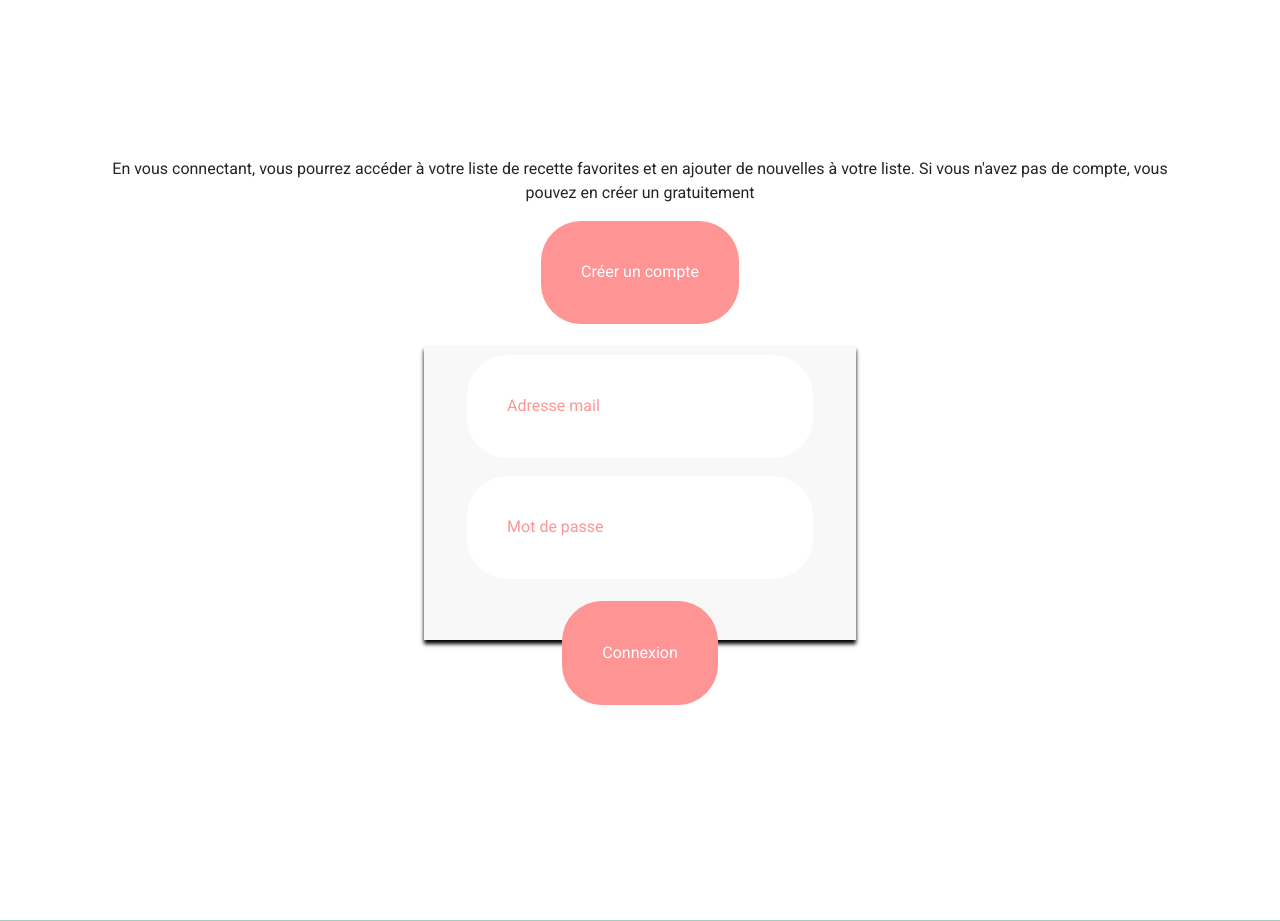
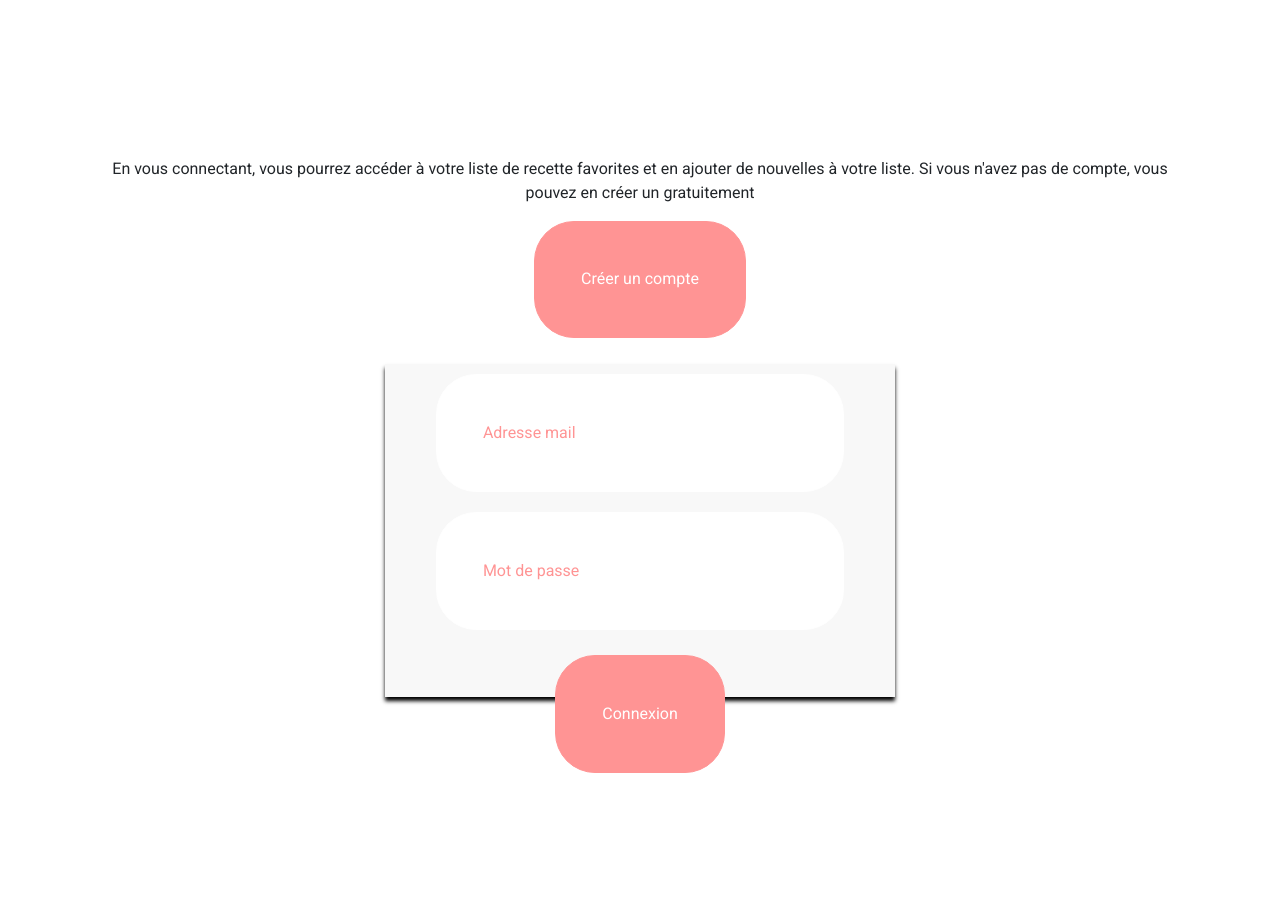
Before and after one commit to LojowskiBoris/smoothieShop, a PHP site: page /connexion.php in a window 1280 px wide. Shown: the part 1177-2098 px from the top of the page. Run offline with PHP 8.4, Linux system fonts and the light colour scheme; some libraries are stand-ins or nearby versions.

Commit message:
modif form connexion

```diff
--- a/connexion.phtml
+++ b/connexion.phtml
@@ -8,7 +8,7 @@
             <p >En vous connectant, vous pourrez accéder à votre liste de recette favorites et en ajouter de nouvelles à votre liste. Si vous n'avez pas de compte, vous pouvez en créer un gratuitement</p>
         </div>
         <div class="col-12 text-center">
-            <form id="formConnect">
+            <form id="formConnect" class="col-lg-6 col-md-10 col-sm-12">
                 <a href="inscription.php"><button type="button" id="btnCreation" class="Connect">Créer un compte</button></a>
                 <div class="" id="divConnect">
                     <input class="Connect" type="text" name="mail" id="mail" placeholder="Adresse mail">
--- a/style.css
+++ b/style.css
@@ -322,7 +322,6 @@
 
 
 #formConnect,#formSignup {
-    width:40%;
     margin-left:auto;
     margin-right:auto;
     margin-bottom:20%;
```
